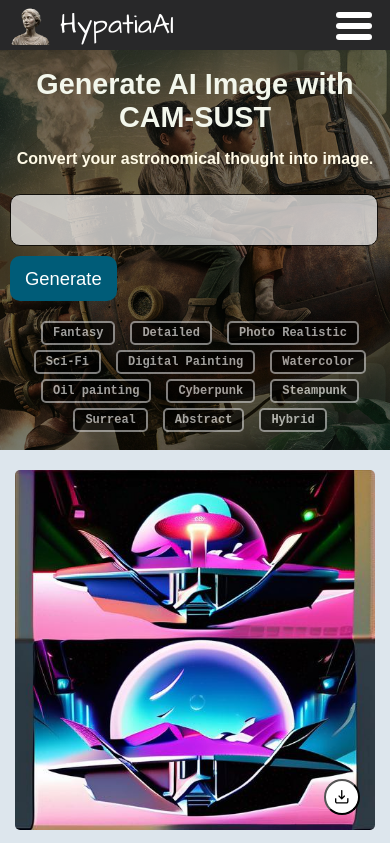
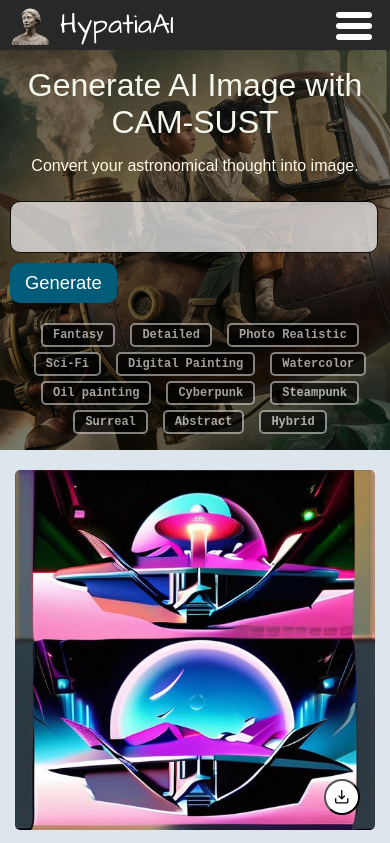
Before and after one commit to ChoncholKumarRay/HypatiaAI, a React (Vite) app in the folder frontend/: page / in a window 390 px wide. Shown: the top 843 px of the page. Built offline with nearby package versions, Linux system fonts and the light colour scheme.

Commit message:
Making the header line look better in phone in Hero.css

```diff
--- a/frontend/src/components/Hero/Hero.css
+++ b/frontend/src/components/Hero/Hero.css
@@ -207,29 +207,16 @@
   width: 14px;
   height: 14px;
 }
-@media screen and (max-width: 760px) {
-  .card:not(.loading) .download-btn {
-    display: flex;
-  }
-
-  .gallery {
-    margin-top: 20px;
-    margin-bottom: 20px;
-  }
-}
-
-@media screen and (max-width: 550px) {
-  .card {
-    width: 100%;
-  }
-}
 
 @media only screen and (max-width: 768px) {
   .hero-container h1 {
-    font-size: 1.8rem;
+    font-size: 2rem;
+    text-align: center;
+    font-weight: 500;
   }
   .hero-container p {
     font-size: 1rem;
+    font-weight: normal;
   }
   .prompt-form {
     margin: 0 auto;
@@ -252,19 +239,25 @@
   .option {
     font-size: 0.75rem;
     margin-left: 10px;
-    padding: 3px 7px;
+    padding: 3px 10px;
   }
   .btn {
     margin-left: 10px;
-    height: 45px;
+    height: 40px;
     font-size: 1.15rem;
+  }
+  .card:not(.loading) .download-btn {
+    display: flex;
+  }
+
+  .gallery {
+    margin-top: 20px;
+    margin-bottom: 20px;
   }
 }
 
-@media only screen and (max-width: 768px) {
-  .option {
-    font-size: 0.75rem;
-    margin-left: 10px;
-    padding: 3px 10px;
+@media screen and (max-width: 550px) {
+  .card {
+    width: 100%;
   }
 }
```
